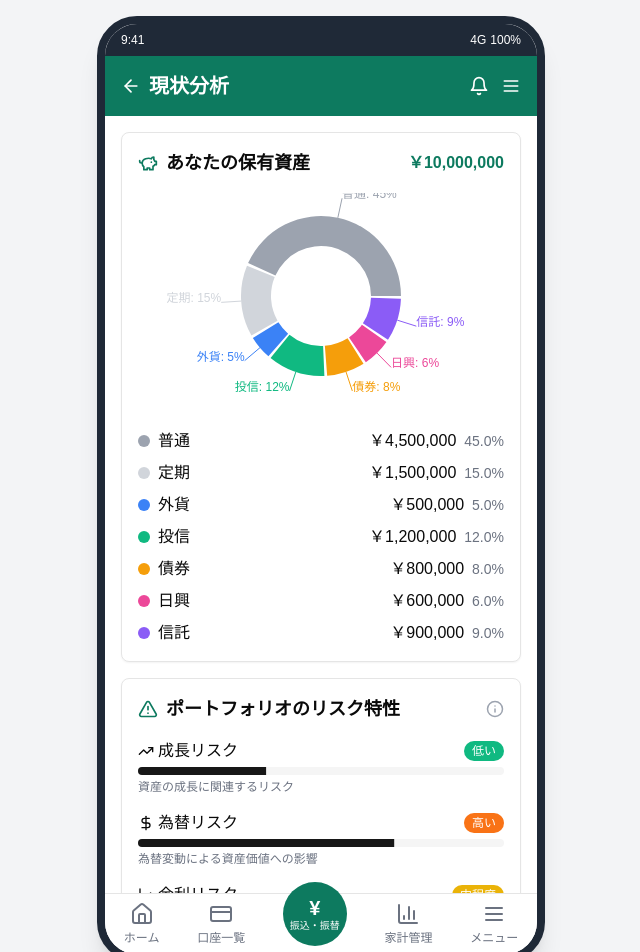
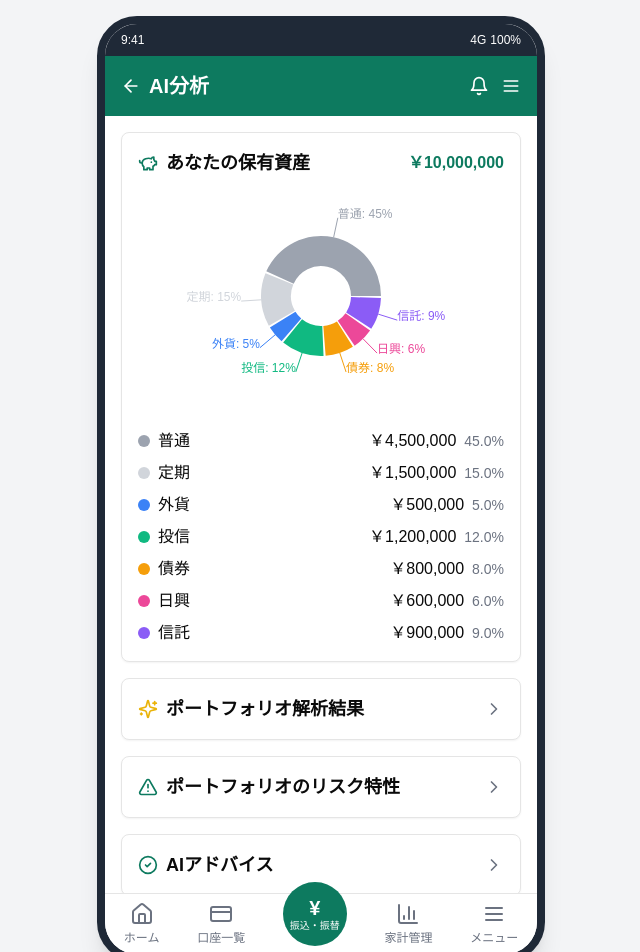
Before and after one commit to m34ymg/smbc-olive-concept-app-yc, a Next.js app: page /analytics in a window 1280 px wide. Shown: the top 952 px of the page, without its empty margins (319-959 px from the left). Built offline with nearby package versions, Linux system fonts and the light colour scheme.

Commit message:
feat: add collapsible cards for portfolio analysis
Implement collapsible sections for portfolio analysis cards.

Co-authored-by: Masashi <4895782+m34ymg@users.noreply.github.com>

```diff
--- a/app/analytics/page.tsx
+++ b/app/analytics/page.tsx
@@ -3,7 +3,19 @@
 import { MobileFrame } from "@/components/layout/mobile-frame"
 import { AppHeader } from "@/components/layout/app-header"
 import { Card, CardContent } from "@/components/ui/card"
-import { PieChart as RechartsPieChart, Pie, Cell, ResponsiveContainer, Tooltip } from "recharts"
+import {
+  PieChart as RechartsPieChart,
+  Pie,
+  Cell,
+  ResponsiveContainer,
+  Tooltip,
+  RadarChart,
+  PolarGrid,
+  PolarAngleAxis,
+  PolarRadiusAxis,
+  Radar,
+  Legend,
+} from "recharts"
 import { ChartContainer, ChartTooltipContent } from "@/components/ui/chart"
 import { Progress } from "@/components/ui/progress"
 import {
@@ -17,11 +29,30 @@ import {
   CheckCircle2,
   Sparkles,
   PiggyBank,
+  Globe,
+  ChevronDown,
+  ChevronRight,
 } from "lucide-react"
 import { formatCurrency } from "@/utils/format"
 import Link from "next/link"
+import { useState } from "react"
 
 export default function AnalyticsPage() {
+  // 折りたたみ状態を管理するステート
+  const [expandedSections, setExpandedSections] = useState({
+    analysis: false,
+    risk: false,
+    advice: false,
+  })
+
+  // セクションの展開/折りたたみを切り替える関数
+  const toggleSection = (section) => {
+    setExpandedSections((prev) => ({
+      ...prev,
+      [section]: !prev[section],
+    }))
+  }
+
   // 保有資産データ
   const assetData = [
     { name: "普通", value: 4500000, color: "#9CA3AF" },
@@ -40,43 +71,65 @@ export default function AnalyticsPage() {
   const riskFactors = [
     {
       name: "成長リスク",
-      level: 35,
-      description: "資産の成長に関連するリスク",
+      level: 15,
+      description: "経済成長に関連するリスク",
       icon: <TrendingUp size={16} className="mr-1" />,
+      shortName: "成長",
     },
     {
       name: "為替リスク",
       level: 70,
       description: "為替変動による資産価値への影響",
       icon: <DollarSign size={16} className="mr-1" />,
+      shortName: "為替",
     },
     {
       name: "金利リスク",
-      level: 45,
+      level: 50,
       description: "金利変動による資産価値への影響",
       icon: <LineChart size={16} className="mr-1" />,
+      shortName: "金利",
     },
     {
       name: "インフレリスク",
       level: 80,
-      description: "インフレによる資産価値の目減り",
+      description: "インフレによる資産価値が目減りするリスク",
       icon: <BarChart size={16} className="mr-1" />,
+      shortName: "インフレ",
     },
+    {
+      name: "地域集中リスク",
+      level: 65,
+      description: "特定地域への投資集中によるリスク",
+      icon: <Globe size={16} className="mr-1" />,
+      shortName: "地域",
+    },
+  ]
+
+  // レーダーチャート用のデータ構造
+  const radarData = [
+    { subject: "成長", A: 15, B: 60, fullMark: 100 },
+    { subject: "為替", A: 80, B: 60, fullMark: 100 },
+    { subject: "金利", A: 60, B: 60, fullMark: 100 },
+    { subject: "インフレ", A: 95, B: 60, fullMark: 100 },
+    { subject: "地域", A: 80, B: 60, fullMark: 100 },
   ]
 
   // リスクレベルの表示テキスト
   const getRiskLevelText = (level) => {
     if (level < 20) return "非常に低い"
     if (level < 40) return "低い"
-    if (level < 60) return "中程度"
+    if (level === 50) return "適正"
+    if (level < 60) return "やや高い"
     if (level < 80) return "高い"
     return "非常に高い"
   }
 
   // リスクレベルの色
   const getRiskLevelColor = (level) => {
-    if (level < 20) return "bg-green-500"
-    if (level < 40) return "bg-emerald-500"
+    if (level < 20) return "bg-blue-300"
+    if (level < 40) return "bg-blue-500"
+    if (level === 50) return "bg-green-500"
     if (level < 60) return "bg-yellow-500"
     if (level < 80) return "bg-orange-500"
     return "bg-red-500"
@@ -84,7 +137,7 @@ export default function AnalyticsPage() {
 
   return (
     <MobileFrame>
-      <AppHeader title="現状分析" showBackButton={true} backHref="/" backIcon={<ArrowLeft size={20} />} />
+      <AppHeader title="AI分析" showBackButton={true} backHref="/" backIcon={<ArrowLeft size={20} />} />
 
       <div className="p-4 space-y-4">
         <Card>
@@ -109,8 +162,8 @@ export default function AnalyticsPage() {
                       data={assetData}
                       cx="50%"
                       cy="50%"
-                      innerRadius={50}
-                      outerRadius={80}
+                      innerRadius={30}
+                      outerRadius={60}
                       paddingAngle={2}
                       dataKey="value"
                       label={({ name, percent }) => `${name}: ${(percent * 100).toFixed(0)}%`}
@@ -142,14 +195,97 @@ export default function AnalyticsPage() {
           </CardContent>
         </Card>
 
+        {/* ポートフォリオ解析結果 - 折りたたみ可能 */}
         <Card>
-          <CardContent className="p-4">
-            <div className="flex justify-between items-center mb-4">
-              <h2 className="text-lg font-bold flex items-center">
+          <div
+            className="p-4 flex justify-between items-center cursor-pointer"
+            onClick={() => toggleSection("analysis")}
+          >
+            <div className="flex items-center">
+              <Sparkles size={20} className="mr-2 text-yellow-500" />
+              <h2 className="text-lg font-bold">ポートフォリオ解析結果</h2>
+            </div>
+            {expandedSections.analysis ? (
+              <ChevronDown size={20} className="text-gray-500" />
+            ) : (
+              <ChevronRight size={20} className="text-gray-500" />
+            )}
+          </div>
+          {expandedSections.analysis && (
+            <CardContent className="p-4 pt-0 border-t">
+              <div className="bg-blue-50 p-3 rounded-lg mb-3 mt-3">
+                <div className="flex items-center text-blue-700 font-medium mb-1">
+                  <Info size={16} className="mr-1" />
+                  AI分析（Beta版）
+                </div>
+                <p className="text-sm text-gray-700">
+                  あなたのポートフォリオを分析した結果、以下のリスクが検出されました。
+                </p>
+              </div>
+
+              <div className="space-y-3">
+                <div className="flex items-start">
+                  <div className="bg-red-100 rounded-full p-1 mr-2 mt-0.5">
+                    <AlertTriangle size={14} className="text-red-500" />
+                  </div>
+                  <p className="text-sm">
+                    <span className="font-bold">現金比率が高すぎます（60%）</span>：
+                    長期的なインフレにより資産価値が目減りするリスクが高まっています。
+                  </p>
+                </div>
+
+                <div className="flex items-start">
+                  <div className="bg-orange-100 rounded-full p-1 mr-2 mt-0.5">
+                    <Info size={14} className="text-orange-500" />
+                  </div>
+                  <p className="text-sm">
+                    <span className="font-bold">ETFが米国株式に偏っています</span>：
+                    地域集中リスクが高く、米国市場の下落時に大きな影響を受ける可能性があります。
+                  </p>
+                </div>
+
+                <div className="flex items-start">
+                  <div className="bg-yellow-100 rounded-full p-1 mr-2 mt-0.5">
+                    <DollarSign size={14} className="text-yellow-600" />
+                  </div>
+                  <p className="text-sm">
+                    <span className="font-bold">為替リスクが高すぎます</span>：
+                    外貨預金と外国資産建て投資信託の配分が多く、円高時に資産価値が大きく下落する可能性があります。
+                  </p>
+                </div>
+              </div>
+            </CardContent>
+          )}
+        </Card>
+
+        {/* ポートフォリオのリスク特性 - 折りたたみ可能 */}
+        <Card>
+          <div className="p-4 flex justify-between items-center cursor-pointer" onClick={() => toggleSection("risk")}>
+            <div className="flex items-center">
               <AlertTriangle size={20} className="mr-2 text-[#0D7A5F]" />
-                ポートフォリオのリスク特性
-              </h2>
-              <Info size={18} className="text-gray-400" />
+              <h2 className="text-lg font-bold">ポートフォリオのリスク特性</h2>
+            </div>
+            {expandedSections.risk ? (
+              <ChevronDown size={20} className="text-gray-500" />
+            ) : (
+              <ChevronRight size={20} className="text-gray-500" />
+            )}
+          </div>
+          {expandedSections.risk && (
+            <CardContent className="p-4 pt-0 border-t">
+              {/* レーダーチャート */}
+              <div className="h-[300px] w-full mb-6 mt-3">
+                <ResponsiveContainer width="100%" height="100%">
+                  <RadarChart cx="50%" cy="50%" outerRadius="80%" data={radarData}>
+                    <PolarGrid />
+                    <PolarAngleAxis dataKey="subject" tick={{ fill: "#333", fontSize: 12 }} />
+                    <PolarRadiusAxis angle={90} domain={[0, 100]} tick={{ fontSize: 10 }} />
+                    <Radar name="あなた" dataKey="A" stroke="#8884d8" fill="#8884d8" fillOpacity={0.4} />
+                    <Radar name="適正値" dataKey="B" stroke="#0D7A5F" fill="#0D7A5F" fillOpacity={0.2} />
+                    <Legend />
+                    <Tooltip />
+                  </RadarChart>
+                </ResponsiveContainer>
               </div>
 
               <div className="space-y-4">
@@ -172,75 +308,33 @@ export default function AnalyticsPage() {
                 ))}
               </div>
             </CardContent>
+          )}
         </Card>
 
+        {/* AIアドバイス - 折りたたみ可能 */}
         <Card>
-          <CardContent className="p-4">
-            <div className="flex items-center mb-3">
-              <Sparkles size={20} className="mr-2 text-yellow-500" />
-              <h2 className="text-lg font-bold">ポートフォリオ解析結果</h2>
+          <div className="p-4 flex justify-between items-center cursor-pointer" onClick={() => toggleSection("advice")}>
+            <div className="flex items-center">
+              <CheckCircle2 size={20} className="mr-2 text-[#0D7A5F]" />
+              <h2 className="text-lg font-bold">AIアドバイス</h2>
             </div>
-
-            <div className="bg-blue-50 p-3 rounded-lg mb-3">
-              <div className="flex items-center text-blue-700 font-medium mb-1">
-                <Info size={16} className="mr-1" />
-                AI分析（Beta版）
+            {expandedSections.advice ? (
+              <ChevronDown size={20} className="text-gray-500" />
+            ) : (
+              <ChevronRight size={20} className="text-gray-500" />
+            )}
           </div>
-              <p className="text-sm text-gray-700">
-                あなたのポートフォリオを分析した結果、以下のリスクが検出されました。
-              </p>
-            </div>
-
-            <div className="space-y-3">
-              <div className="flex items-start">
-                <div className="bg-red-100 rounded-full p-1 mr-2 mt-0.5">
-                  <AlertTriangle size={14} className="text-red-500" />
-                </div>
-                <p className="text-sm">
-                  <span className="font-medium">現金比率が高すぎます（60%）</span>：
-                  長期的なインフレにより資産価値が目減りするリスクが高まっています。
-                </p>
-              </div>
-
-              <div className="flex items-start">
-                <div className="bg-orange-100 rounded-full p-1 mr-2 mt-0.5">
-                  <Info size={14} className="text-orange-500" />
-                </div>
-                <p className="text-sm">
-                  <span className="font-medium">ETFが米国株式に偏っています</span>：
-                  地域集中リスクが高く、米国市場の下落時に大きな影響を受ける可能性があります。
-                </p>
-              </div>
-
-              <div className="flex items-start">
-                <div className="bg-yellow-100 rounded-full p-1 mr-2 mt-0.5">
-                  <DollarSign size={14} className="text-yellow-600" />
-                </div>
-                <p className="text-sm">
-                  <span className="font-medium">為替リスクが高すぎます</span>：
-                  外貨預金と外国資産建て投資信託の配分が多く、円高時に資産価値が大きく下落する可能性があります。
-                </p>
-              </div>
-            </div>
-          </CardContent>
-        </Card>
-
-        <Card>
-          <CardContent className="p-4">
-            <div className="flex items-center mb-3">
-              <CheckCircle2 size={20} className="mr-2 text-[#0D7A5F]" />
-              <h2 className="text-lg font-bold">ワンポイント・アドバイス</h2>
-            </div>
-
-            <div className="space-y-4">
+          {expandedSections.advice && (
+            <CardContent className="p-4 pt-0 border-t">
+              <div className="space-y-4 mt-3">
                 <div className="flex items-start p-3 bg-gray-50 rounded-lg">
                   <div className="bg-[#0D7A5F] text-white rounded-full h-6 w-6 flex items-center justify-center mr-3 flex-shrink-0">
                     1
                   </div>
                   <div>
-                  <p className="font-medium mb-1">月々25,000円を追加積立しましょう 💰</p>
+                    <p className="font-medium mb-1">あなたはさらに月々15,000円を追加でつみたてできます 💰</p>
                     <p className="text-sm text-gray-600">
-                    あなたの家計簿分析による収支解析の結果、月々25,000円を追加積立することで、インフレリスクを軽減しつつ資産の安定的な成長が見込めます。
+                      あなたの直近12ヶ月の家計簿分析による収支解析の結果、月々15,000円を追加積立することで、インフレリスクを軽減しつつ資産の安定的な成長が見込めます。
                     </p>
                   </div>
                 </div>
@@ -250,21 +344,22 @@ export default function AnalyticsPage() {
                     2
                   </div>
                   <div>
-                  <p className="font-medium mb-1">初回29万円を自動運用設定しましょう 🤖</p>
+                    <p className="font-medium mb-1">余っている29万円を自動運用にまわしましょう 🤖</p>
                     <p className="text-sm text-gray-600">
-                    追加の為替リスクを取りすぎないよう、為替ヘッジされた資産を多めに配分するポートフォリオをご提案いたします。
+                      追加の為替リスクを取りすぎないよう、為替ヘッジされた資産を多めに配分する、あなたへ最適なポートフォリオをAIがご提案いたします。
                     </p>
                   </div>
                 </div>
               </div>
             </CardContent>
+          )}
         </Card>
 
         <div className="flex justify-center">
           <Link href="/assets/auto-investment">
             <button className="bg-[#0D7A5F] text-white px-6 py-3 rounded-lg font-medium flex items-center">
               <Sparkles size={18} className="mr-2" />
-              資産配分を最適化する
+              資産配分をあなたに最適化する
             </button>
           </Link>
         </div>
```
Lines whose indentation alone changed are shown as unchanged.
